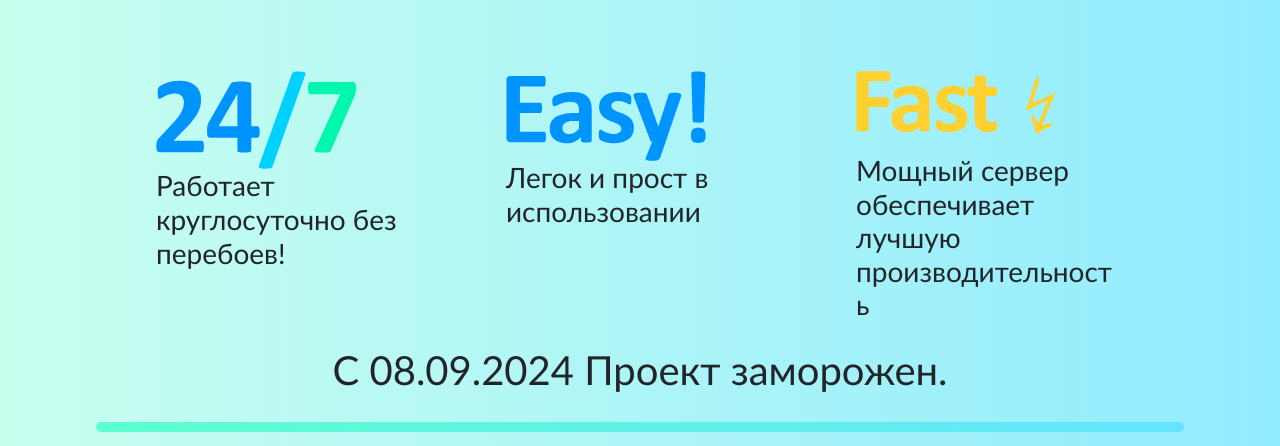
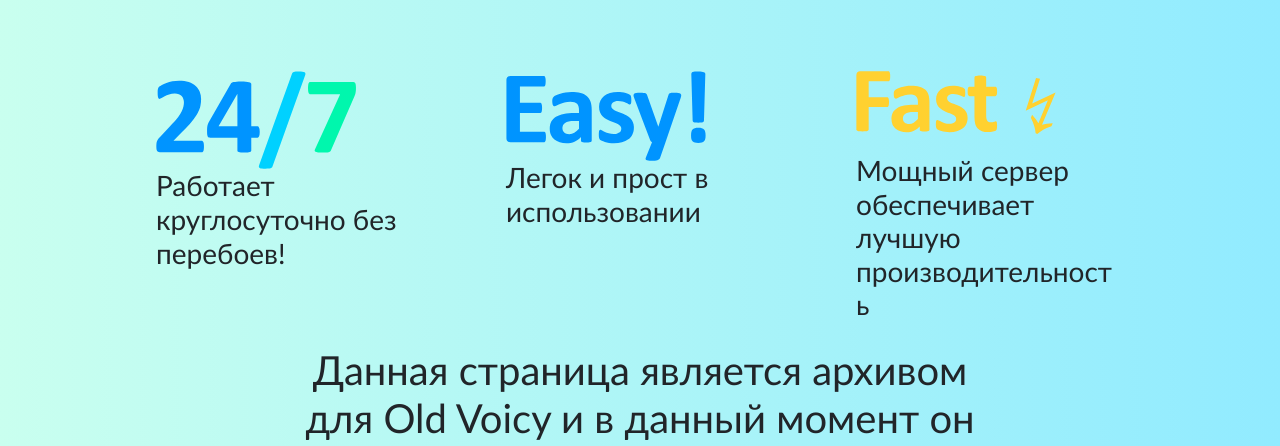
Before and after one commit to KenykaGit/old.voicy.site, a plain HTML site: page index.html in a window 1280 px wide. Shown: the part 891-1337 px from the top of the page. Drawn offline with nearby package versions, Linux system fonts and the light colour scheme.

Commit message:
old voicy

```diff
--- a/index.html
+++ b/index.html
@@ -70,7 +70,7 @@
   </div>
   </section>
 
-  <h1 class="text-center">С 08.09.2024 Проект заморожен.</h1>
+  <h1 class="text-center" style="width: 700px; margin: auto;">Данная страница является архивом для Old Voicy и в данный момент он больше не поддерживается</h1>
 
   <div class="d-flex justify-content-center">
     <div class="hr"></div>
```
